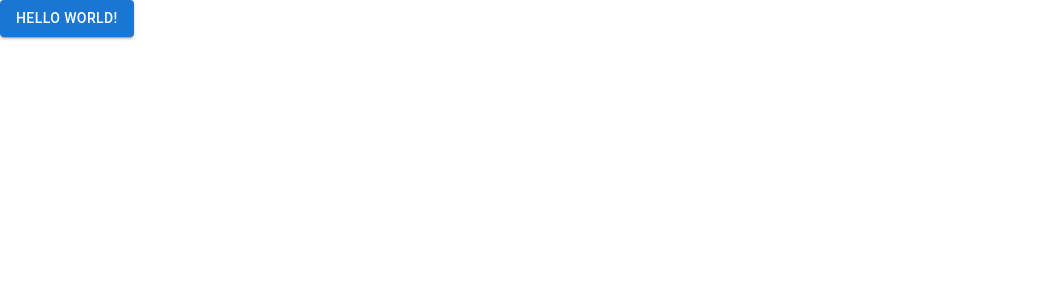
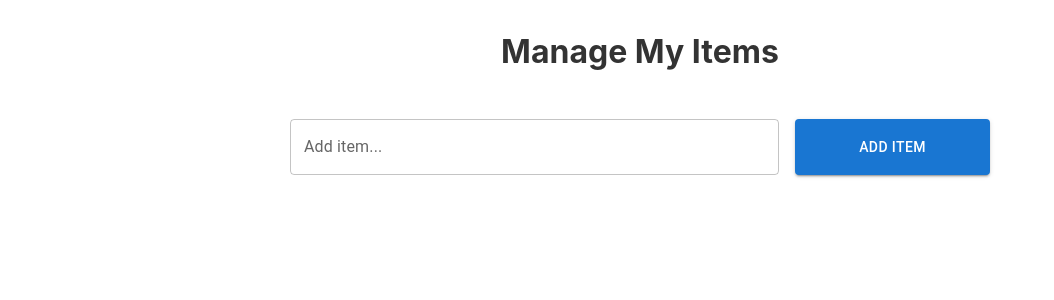
Before and after one commit to ayaanqui/northwestern-prog-test, a React (Create React App) app: page / in a window 1280 px wide. Shown: the top 300 px of the page, without its empty margins (0-1054 px from the left). Built offline with nearby package versions, Linux system fonts and the light colour scheme.

Commit message:
Using MainLayout

```diff
--- a/src/App.tsx
+++ b/src/App.tsx
@@ -1,9 +1,22 @@
-import React from "react"
-import "./App.css"
-import { Button } from "@mui/material"
+import React, { useState } from "react"
+import "./styles/App.css"
+import MainLayout from "./layout/MainLayout"
+import Header from "./components/Header"
+import AddItem from "./components/AddItem"
 
-function App() {
-  return <Button variant="contained">Hello world!</Button>
+const App = () => {
+  const [list, setList] = useState<Array<String>>([])
+
+  const addToList = (item: string) => {
+    setList([item, ...list])
+  }
+
+  return (
+    <MainLayout>
+      <Header />
+      <AddItem />
+    </MainLayout>
+  )
 }
 
 export default App
```
Also changed, not shown: src/styles/App.css (renamed from src/App.css).
